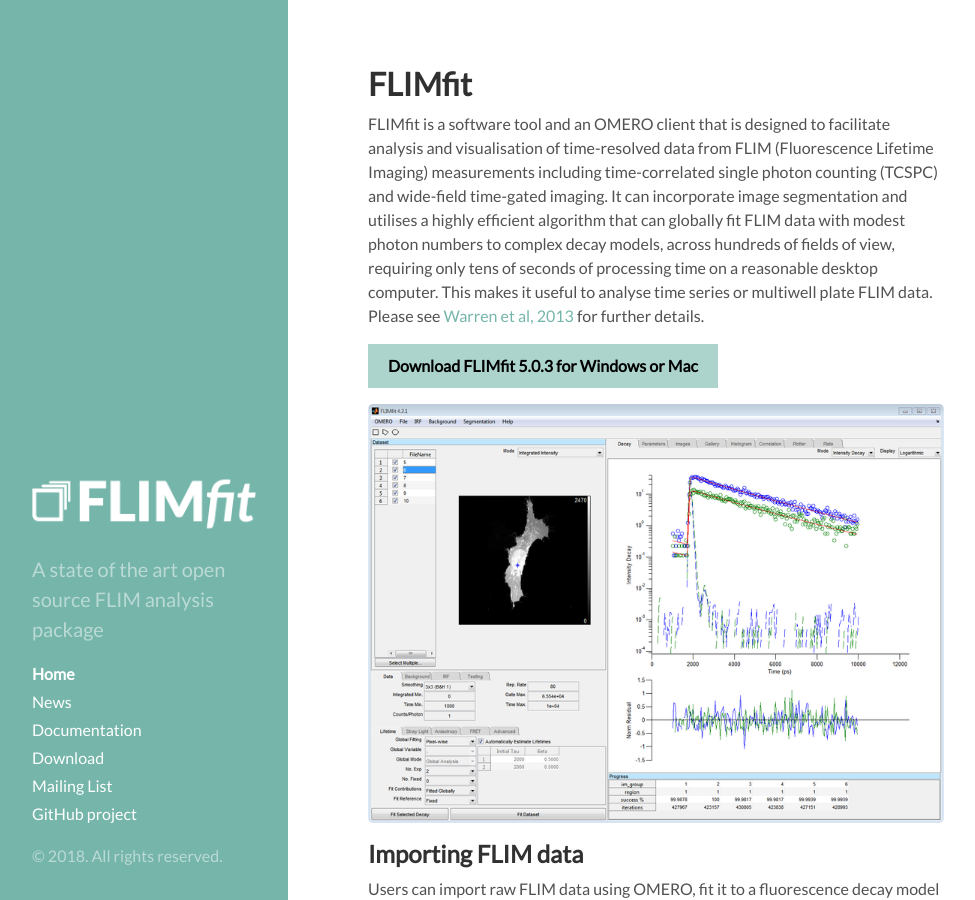
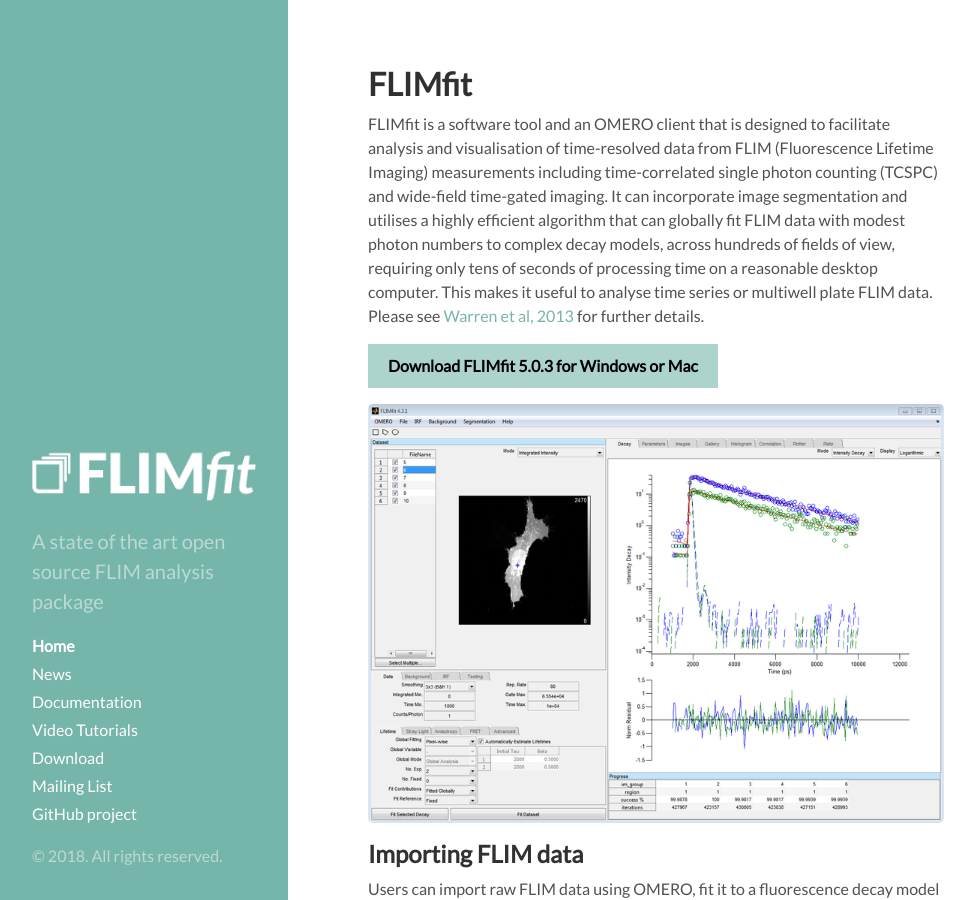
Before and after one commit to flimfit/FLIMfit-website, a Jekyll site: the page built from index.md, in a window 1280 px wide and 900 px high. Shown: the whole window, without its empty margins (0-975 px from the left). Built offline with Jekyll 4.4.1, drawn with Linux system fonts in a browser that asks for light colours; nearby versions of some CDN libraries.

Commit message:
Add video sidebar

```diff
--- a/_config.yml
+++ b/_config.yml
@@ -29,6 +29,7 @@ links:
    mailing-list:  http://lists.openmicroscopy.org.uk/mailman/listinfo/flimfit-users/
    downloads:     http://downloads.openmicroscopy.org/latest/flimfit/
    docs:          http://docs.flimfit.org/
+   video:         http://www.flimfit.org/video/
 
 github:
   repo:           https://github.com/imperial-photonics/FLIMfit/
--- a/_includes/head.html
+++ b/_includes/head.html
@@ -18,7 +18,7 @@
   <link rel="stylesheet" href="{{ site.baseurl }}public/css/syntax.css">
   <link rel="stylesheet" href="{{ site.baseurl }}public/css/hyde.css">
   <link rel="stylesheet" href="{{ site.baseurl }}public/css/flimfit.css">
-  <link rel="stylesheet" href="http://fonts.googleapis.com/css?family=Lato:400">
+  <link rel="stylesheet" href="https://fonts.googleapis.com/css?family=Lato:400">
   <link rel="stylesheet" href="https://maxcdn.bootstrapcdn.com/font-awesome/4.6.1/css/font-awesome.min.css">
 
   <!-- Icons -->
--- a/_includes/sidebar.html
+++ b/_includes/sidebar.html
@@ -30,6 +30,7 @@
       {% endcomment %}
 
       <a class="sidebar-nav-item" href="{{ site.links.docs }}">Documentation</a>
+      <a class="sidebar-nav-item" href="{{ site.links.video }}">Video Tutorials</a>
       <a class="sidebar-nav-item" href="{{ site.baseurl }}downloads/latest">Download</a>
       <a class="sidebar-nav-item" href="{{ site.links.mailing-list }} ">Mailing List</a>
       <a class="sidebar-nav-item" href="{{ site.github.repo }}">GitHub project</a>
```
